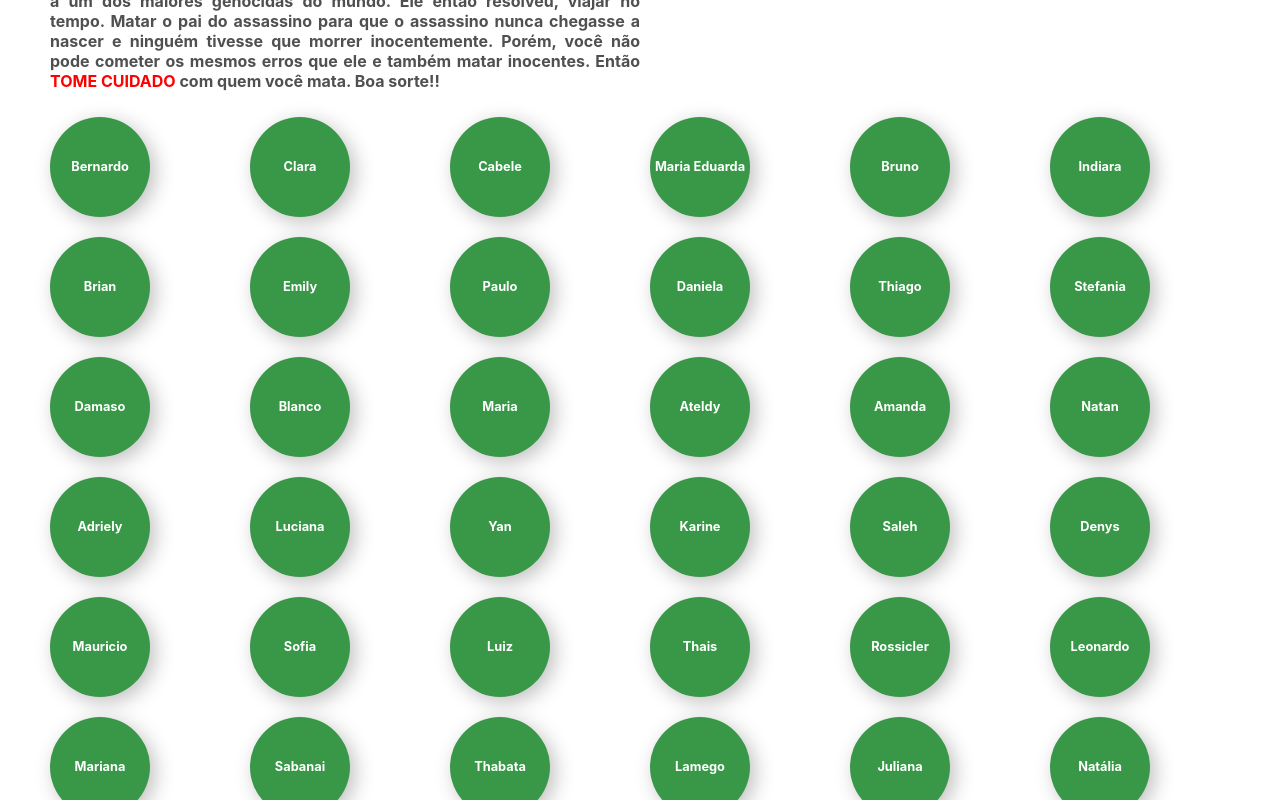
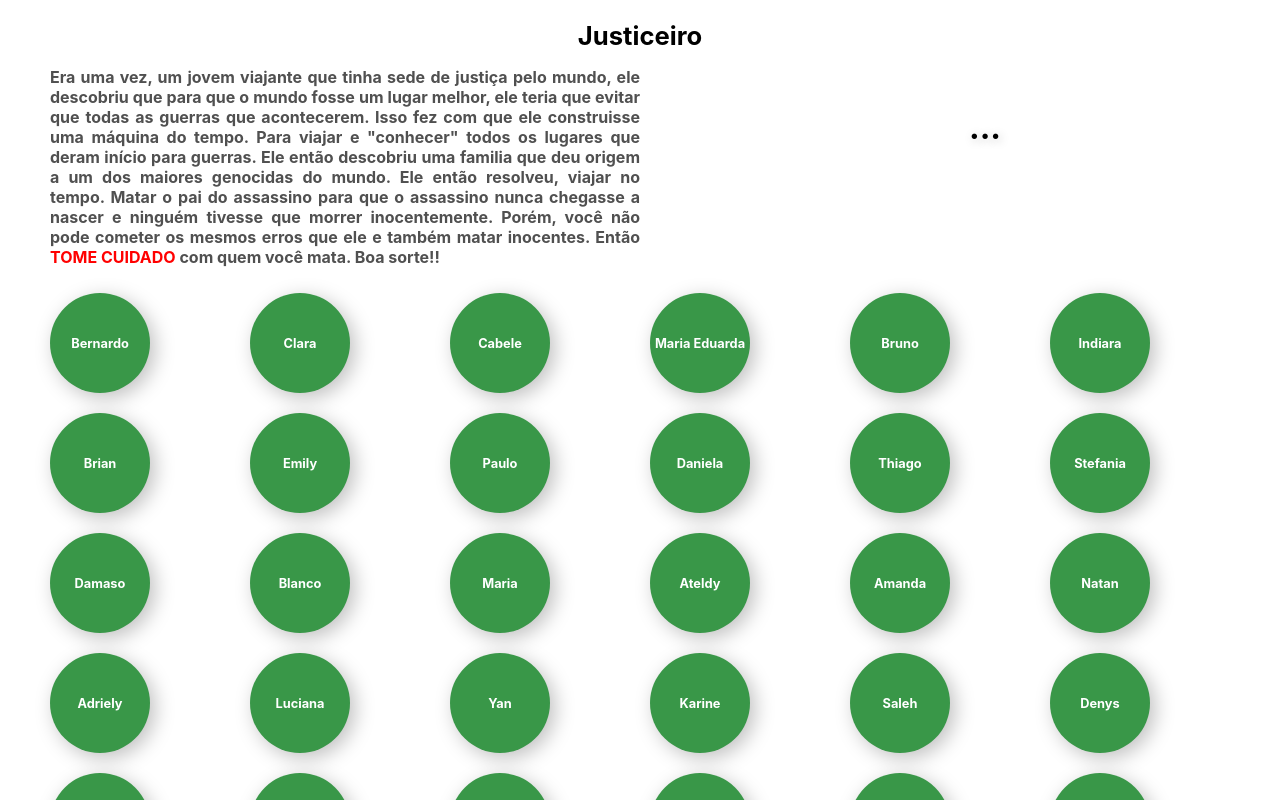
Before and after one commit to juniopereirab/Grafos1-Justiceiro, a React (Create React App) app: page / in a window 1280 px wide. Shown: the top 800 px of the page. Built offline with nearby package versions, Linux system fonts and the light colour scheme.

Commit message:
Fixing css

```diff
--- a/src/App.css
+++ b/src/App.css
@@ -3,9 +3,10 @@
   display: flex;
   flex-direction: column;
   width: 100%;
-  height: 90vh;
+  height: 100%;
   align-items: center;
   justify-content: center;
+  margin: 20px 0;
 }
 
 .App > h1 {
@@ -79,7 +80,6 @@
   background: #ebeba2;
   color: #505050;
   font-weight: bold;
-  font-family: 'Courier New', Courier, monospace;
   box-shadow: 2px 2px 10px rgba(0, 0, 0, 0.25);
   border-radius: 7px;
 }
```
